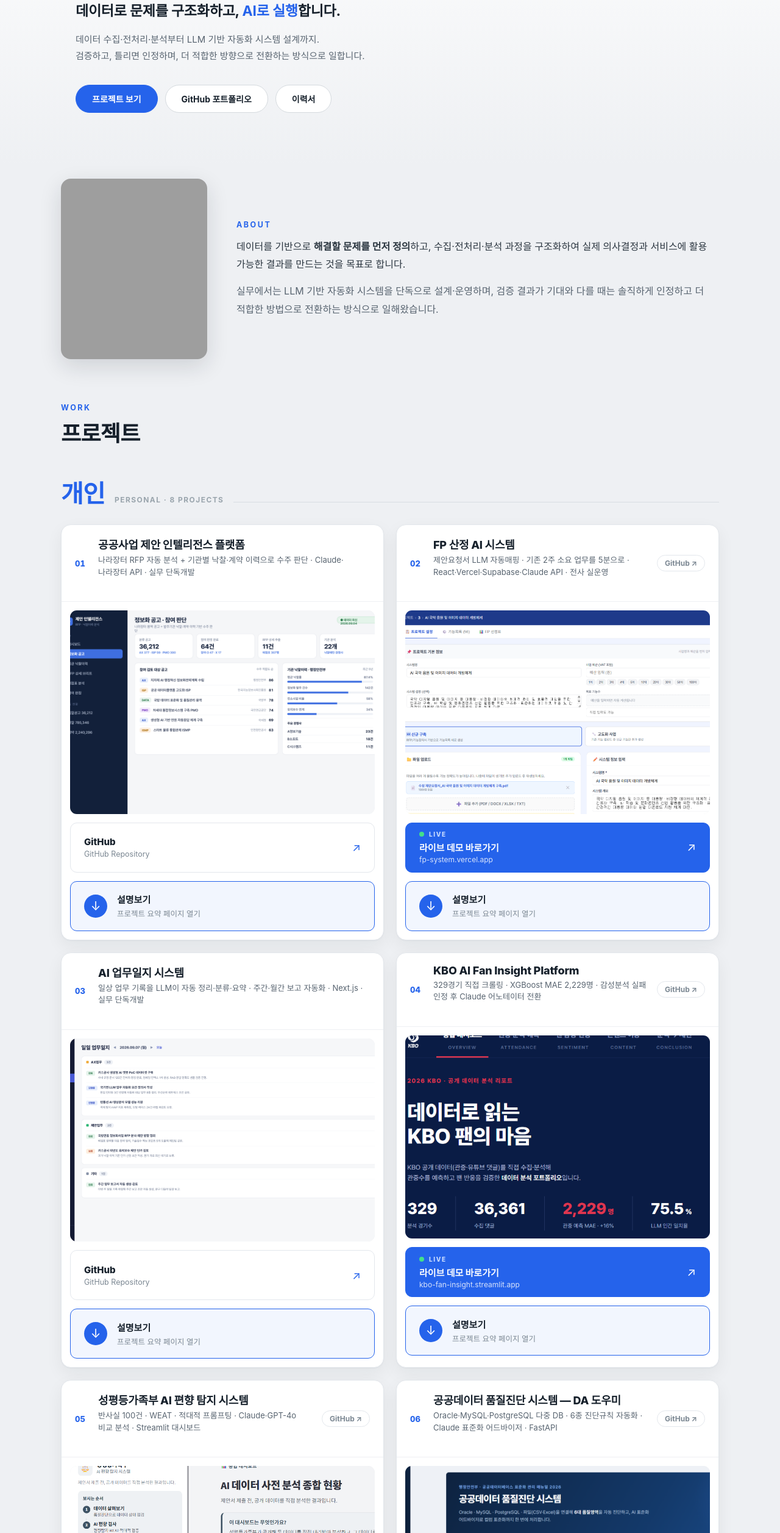
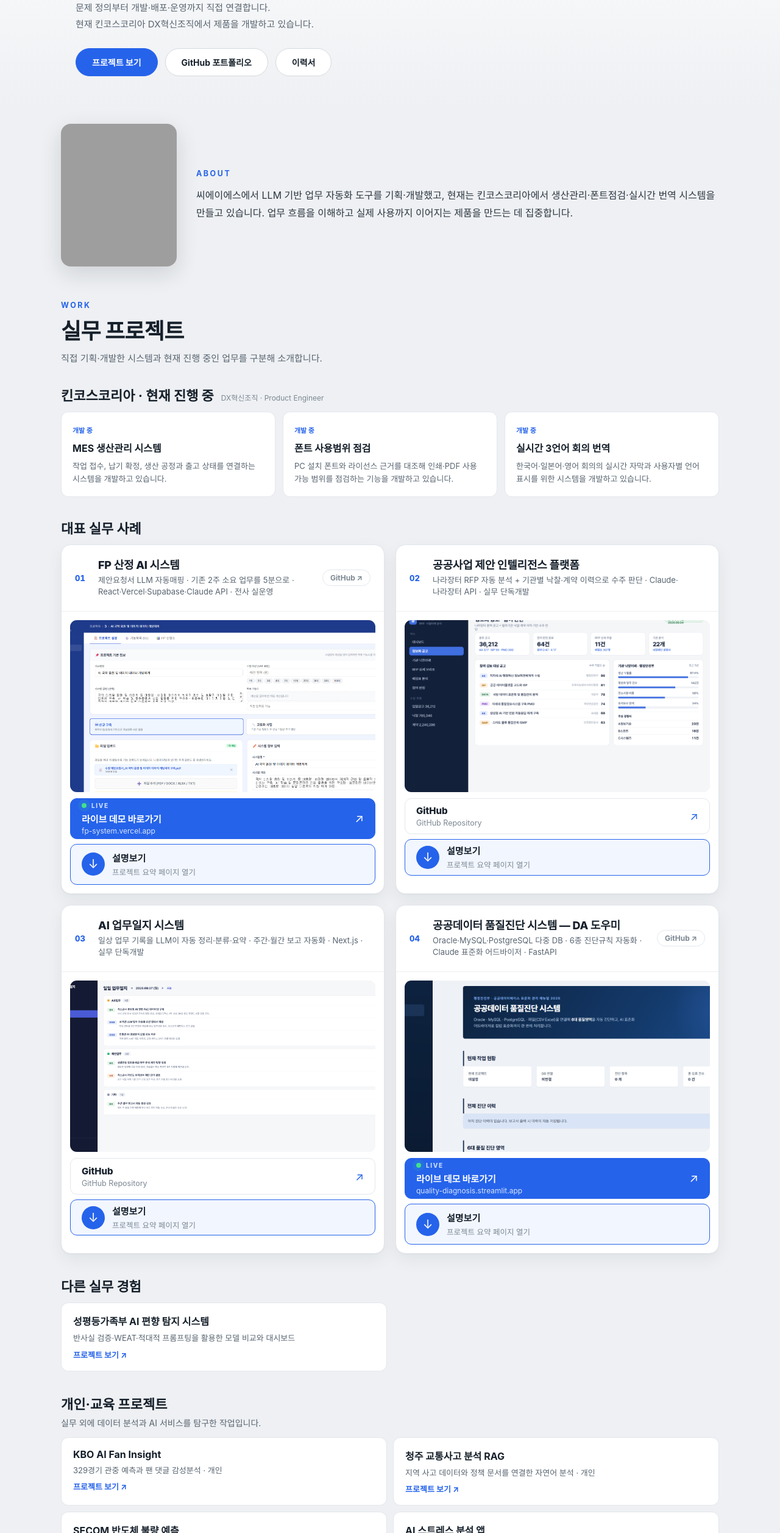
Before and after one commit to rjaekawpxm1-netizen/junsu-portfolio, a plain HTML site: page index.html in a window 1280 px wide. Shown: the part 286-2800 px from the top of the page at 61% size. Drawn offline with nearby package versions, Linux system fonts and the light colour scheme; grey boxes are pictures that could not be loaded; a web font is replaced by a local one.

Commit message:
포트폴리오 실무 중심 구성과 진행 프로젝트 정리

```diff
--- a/index.html
+++ b/index.html
@@ -16,6 +16,24 @@
     body { margin: 0; }
     @keyframes pf-rise { from { opacity: 0; transform: translateY(14px); } to { opacity: 1; transform: none; } }
     @keyframes pf-pulse { 0% { box-shadow: 0 0 0 0 rgba(67,224,138,0.6); } 70% { box-shadow: 0 0 0 7px rgba(67,224,138,0); } 100% { box-shadow: 0 0 0 0 rgba(67,224,138,0); } }
+    .pf-mini-grid { display: grid; grid-template-columns: repeat(3, minmax(0, 1fr)); gap: 12px; }
+    .pf-mini { background: #fff; border: 1px solid #e3e7ec; border-radius: 12px; padding: 18px; }
+    .pf-mini h3 { font-size: 16px; margin: 8px 0; }
+    .pf-mini p { font-size: 13px; line-height: 1.6; color: #586470; margin: 0; }
+    .pf-list { display: grid; grid-template-columns: repeat(2, minmax(0, 1fr)); gap: 10px; }
+    .pf-list-item { display: flex; flex-direction: column; gap: 7px; padding: 17px 19px; background: #fff; border: 1px solid #e3e7ec; border-radius: 12px; }
+    .pf-list-item strong { font-size: 16px; }
+    .pf-list-item span { color: #586470; font-size: 13px; line-height: 1.5; }
+    .pf-list-item a { font-size: 13px; font-weight: 700; color: #2563eb; text-decoration: none; }
+    .pf-list-item a:hover { text-decoration: underline; }
+    @media (max-width: 700px) {
+      .pf-mini-grid, .pf-list { grid-template-columns: 1fr; }
+      .pf-nav { gap: 14px !important; font-size: 12px !important; }
+      .pf-hero h1 { font-size: 58px !important; }
+      .pf-card { min-width: 0 !important; }
+      .pf-card-media { min-width: 0 !important; }
+      .pf-card-links { min-width: 0 !important; }
+    }
   </style>
 </helmet>
 <template id="__bundler_thumbnail"><svg xmlns="http://www.w3.org/2000/svg" viewBox="0 0 100 100"><rect width="100" height="100" fill="#2563eb"/><text x="50" y="62" font-family="sans-serif" font-size="42" font-weight="800" fill="#fff" text-anchor="middle">JS</text></svg></template>
@@ -24,7 +42,7 @@
   <header style="position: sticky; top: 0; z-index: 30; background: rgba(238,240,243,0.82); backdrop-filter: blur(10px); border-bottom: 1px solid #e3e7ec;">
     <div style="max-width: 1080px; margin: 0 auto; padding: 14px 24px; display: flex; align-items: center; justify-content: space-between;">
       <a href="#top" style="font-size: 20px; font-weight: 800; letter-spacing: 0.06em; color: var(--accent, #2563eb); text-decoration: none;">JUNSU</a>
-      <nav style="display: flex; align-items: center; gap: 26px; font-size: 14px; font-weight: 600;">
+      <nav class="pf-nav" style="display: flex; align-items: center; gap: 26px; font-size: 14px; font-weight: 600;">
         <a href="#about" style="color: #16202b; text-decoration: none;">About</a>
         <a href="#projects" style="color: #16202b; text-decoration: none;">Projects</a>
         <a href="https://github.com/rjaekawpxm1-netizen" target="_blank" rel="noopener" style="color: #16202b; text-decoration: none;">GitHub</a>
@@ -33,12 +51,12 @@
   </header>
 
   <section id="top" style="scroll-margin-top: 70px; background: linear-gradient(180deg, #ffffff 0%, #eef0f3 100%);">
-    <div style="max-width: 1080px; margin: 0 auto; padding: 104px 24px 84px;">
-      <p style="font-size: 12.5px; font-weight: 700; letter-spacing: 0.24em; color: var(--accent, #2563eb); margin: 0 0 18px;">DATA × AI · PORTFOLIO</p>
+    <div class="pf-hero" style="max-width: 1080px; margin: 0 auto; padding: 64px 24px 54px;">
+      <p style="font-size: 12.5px; font-weight: 700; letter-spacing: 0.16em; color: var(--accent, #2563eb); margin: 0 0 14px;">PRODUCT ENGINEER · DATA & AI</p>
       <h1 style="font-size: 72px; line-height: 1.02; font-weight: 800; letter-spacing: -0.03em; margin: 0;">이준수</h1>
-      <p style="font-size: 23px; font-weight: 700; margin: 22px 0 0; letter-spacing: -0.01em;">데이터로 문제를 구조화하고, <span style="color: var(--accent, #2563eb);">AI로 실행</span>합니다.</p>
-      <p style="font-size: 15px; line-height: 1.8; color: #586470; max-width: 620px; margin: 18px 0 0;">데이터 수집·전처리·분석부터 LLM 기반 자동화 시스템 설계까지.<br />검증하고, 틀리면 인정하며, 더 적합한 방향으로 전환하는 방식으로 일합니다.</p>
-      <div style="display: flex; flex-wrap: wrap; gap: 12px; margin-top: 34px;">
+      <p style="font-size: 23px; font-weight: 700; margin: 18px 0 0; letter-spacing: -0.01em;">실제 업무에 쓰이는 <span style="color: var(--accent, #2563eb);">AI·데이터 제품</span>을 만듭니다.</p>
+      <p style="font-size: 15px; line-height: 1.8; color: #586470; max-width: 620px; margin: 14px 0 0;">문제 정의부터 개발·배포·운영까지 직접 연결합니다.<br />현재 킨코스코리아 DX혁신조직에서 제품을 개발하고 있습니다.</p>
+      <div style="display: flex; flex-wrap: wrap; gap: 12px; margin-top: 26px;">
         <a href="#projects" style="font-size: 14px; font-weight: 700; white-space: nowrap; padding: 12px 26px; border-radius: 999px; background: var(--accent, #2563eb); color: #fff; text-decoration: none; border: 1px solid var(--accent, #2563eb);">프로젝트 보기</a>
         <a href="https://github.com/rjaekawpxm1-netizen" target="_blank" rel="noopener" style="font-size: 14px; font-weight: 700; white-space: nowrap; padding: 12px 26px; border-radius: 999px; background: #fff; color: #16202b; text-decoration: none; border: 1px solid #d5dade;">GitHub 포트폴리오</a>
         <a href="ppt/profile.pdf" target="_blank" rel="noopener" style="font-size: 14px; font-weight: 700; white-space: nowrap; padding: 12px 26px; border-radius: 999px; background: #fff; color: #16202b; text-decoration: none; border: 1px solid #d5dade;">이력서</a>
@@ -47,22 +65,36 @@
   </section>
 
   <section id="about" style="scroll-margin-top: 70px; padding: 24px 24px 8px;">
-    <div style="max-width: 1080px; margin: 0 auto; display: flex; flex-wrap: wrap; align-items: center; gap: 48px;">
-      <img src="images/myphoto.png" alt="이준수" style="width: 240px; height: 296px; object-fit: cover; border-radius: 16px; flex: none; box-shadow: 0 12px 36px rgba(20,30,40,0.14);" />
+    <div style="max-width: 1080px; margin: 0 auto; display: flex; flex-wrap: wrap; align-items: center; gap: 32px;">
+      <img src="images/myphoto.png" alt="이준수" style="width: 190px; height: 234px; object-fit: cover; border-radius: 16px; flex: none; box-shadow: 0 12px 36px rgba(20,30,40,0.14);" />
       <div style="flex: 1 1 380px; min-width: 320px;">
         <p style="font-size: 12.5px; font-weight: 700; letter-spacing: 0.2em; color: var(--accent, #2563eb); margin: 0 0 14px;">ABOUT</p>
-        <p style="font-size: 16px; line-height: 1.85; color: #2c3741; margin: 0 0 14px;">데이터를 기반으로 <b>해결할 문제를 먼저 정의</b>하고, 수집·전처리·분석 과정을 구조화하여 실제 의사결정과 서비스에 활용 가능한 결과를 만드는 것을 목표로 합니다.</p>
-        <p style="font-size: 16px; line-height: 1.85; color: #586470; margin: 0;">실무에서는 LLM 기반 자동화 시스템을 단독으로 설계·운영하며, 검증 결과가 기대와 다를 때는 솔직하게 인정하고 더 적합한 방법으로 전환하는 방식으로 일해왔습니다.</p>
+        <p style="font-size: 16px; line-height: 1.8; color: #2c3741; margin: 0;">씨에이에스에서 LLM 기반 업무 자동화 도구를 기획·개발했고, 현재는 킨코스코리아에서 생산관리·폰트점검·실시간 번역 시스템을 만들고 있습니다. 업무 흐름을 이해하고 실제 사용까지 이어지는 제품을 만드는 데 집중합니다.</p>
       </div>
     </div>
   </section>
 
-  <section id="projects" style="scroll-margin-top: 70px; padding: 64px 24px 40px;">
+  <section id="projects" style="scroll-margin-top: 70px; padding: 48px 24px 40px;">
     <div style="max-width: 1080px; margin: 0 auto;">
       <p style="font-size: 12.5px; font-weight: 700; letter-spacing: 0.2em; color: var(--accent, #2563eb); margin: 0 0 6px;">WORK</p>
-      <h2 style="font-size: 36px; font-weight: 800; letter-spacing: -0.02em; margin: 0;">프로젝트</h2>
+      <h2 style="font-size: 36px; font-weight: 800; letter-spacing: -0.02em; margin: 0;">실무 프로젝트</h2>
+      <p style="font-size: 15px; color: #586470; line-height: 1.65; margin: 10px 0 0;">직접 기획·개발한 시스템과 현재 진행 중인 업무를 구분해 소개합니다.</p>
 
-      <div style="display: flex; flex-wrap: wrap; gap: 20px; margin-top: 10px; align-items: stretch;">
+      <div style="margin-top: 30px;">
+        <div style="display: flex; align-items: baseline; gap: 12px; margin-bottom: 12px;">
+          <h3 style="font-size: 22px; margin: 0;">킨코스코리아 · 현재 진행 중</h3>
+          <span style="font-size: 12px; color: #7c8893;">DX혁신조직 · Product Engineer</span>
+        </div>
+        <div class="pf-mini-grid">
+          <div class="pf-mini"><span style="font-size: 11px; font-weight: 800; color: #2563eb;">개발 중</span><h3>MES 생산관리 시스템</h3><p>작업 접수, 납기 확정, 생산 공정과 출고 상태를 연결하는 시스템을 개발하고 있습니다.</p></div>
+          <div class="pf-mini"><span style="font-size: 11px; font-weight: 800; color: #2563eb;">개발 중</span><h3>폰트 사용범위 점검</h3><p>PC 설치 폰트와 라이선스 근거를 대조해 인쇄·PDF 사용 가능 범위를 점검하는 기능을 개발하고 있습니다.</p></div>
+          <div class="pf-mini"><span style="font-size: 11px; font-weight: 800; color: #2563eb;">개발 중</span><h3>실시간 3언어 회의 번역</h3><p>한국어·일본어·영어 회의의 실시간 자막과 사용자별 언어 표시를 위한 시스템을 개발하고 있습니다.</p></div>
+        </div>
+      </div>
+
+      <h3 style="font-size: 22px; margin: 34px 0 12px;">대표 실무 사례</h3>
+
+      <div style="display: flex; flex-wrap: wrap; gap: 18px; align-items: stretch;">
       <sc-for list="{{ projects }}" as="p" hint-placeholder-count="0" style="display: contents;">
 
         <sc-if value="{{ p.isHeader }}" hint-placeholder-val="{{ false }}" style="display: contents;">
@@ -74,13 +106,13 @@
         </sc-if>
 
         <sc-if value="{{ p.isCard }}" hint-placeholder-val="{{ true }}" style="display: contents;">
-          <article style="flex: 1 1 calc(50% - 10px); min-width: 340px; display: flex; flex-direction: column; background: #fff; border: 1px solid #e3e7ec; border-radius: 16px; overflow: hidden; box-shadow: 0 1px 2px rgba(20,30,40,0.04), 0 10px 28px rgba(20,30,40,0.06);">
+          <article class="pf-card" style="flex: 1 1 calc(50% - 10px); min-width: 340px; display: flex; flex-direction: column; background: #fff; border: 1px solid #e3e7ec; border-radius: 16px; overflow: hidden; box-shadow: 0 1px 2px rgba(20,30,40,0.04), 0 10px 28px rgba(20,30,40,0.06);">
 
             <div style="display: flex; align-items: center; gap: 16px; padding: 18px 22px; border-bottom: 1px solid #eef0f3;">
               <span style="font-size: 13px; font-weight: 800; font-variant-numeric: tabular-nums; color: var(--accent, #2563eb); flex: none; min-width: 22px;">{{ p.idx }}</span>
               <div style="flex: 1; min-width: 0;">
                 <div style="font-size: 18px; font-weight: 800; letter-spacing: -0.01em; color: #16202b;">{{ p.name }}</div>
-                <div style="font-size: 13px; line-height: 1.5; color: #586470; margin-top: 4px; min-height: 59px; display: -webkit-box; -webkit-line-clamp: 3; -webkit-box-orient: vertical; overflow: hidden;">{{ p.tagline }}</div>
+                <div style="font-size: 13px; line-height: 1.5; color: #586470; margin-top: 4px; min-height: 42px; display: -webkit-box; -webkit-line-clamp: 2; -webkit-box-orient: vertical; overflow: hidden;">{{ p.tagline }}</div>
               </div>
               <sc-if value="{{ p.hasLive }}" hint-placeholder-val="{{ false }}">
                 <a href="{{ p.link }}" target="_blank" rel="noopener" style="flex: none; font-size: 12px; font-weight: 700; color: #7c8893; text-decoration: none; border: 1px solid #e3e7ec; padding: 5px 12px; border-radius: 999px; transition: color 0.15s ease, border-color 0.15s ease;" style-hover="color: var(--accent, #2563eb); border-color: var(--accent, #2563eb);">GitHub ↗</a>
@@ -90,16 +122,16 @@
               </sc-if>
             </div>
 
-            <div style="display: flex; flex-wrap: wrap; gap: 14px; padding: var(--bodypad, 14px);">
+            <div style="display: flex; flex-wrap: wrap; gap: 10px; padding: var(--bodypad, 14px);">
 
-              <div style="flex: 1 1 320px; min-width: 280px; aspect-ratio: 3 / 2; border-radius: 11px; overflow: hidden; background: #f1f3f5;">
+              <div class="pf-card-media" style="flex: 1 1 320px; min-width: 280px; aspect-ratio: 16 / 9; border-radius: 11px; overflow: hidden; background: #f1f3f5;">
                 {{ p.media }}
               </div>
 
-              <div style="flex: 1 1 300px; min-width: 260px; display: flex; flex-direction: column; gap: 14px;">
+              <div class="pf-card-links" style="flex: 1 1 300px; min-width: 260px; display: flex; flex-direction: column; gap: 8px;">
 
                 <sc-if value="{{ p.hasLive }}" hint-placeholder-val="{{ true }}">
-                  <a href="{{ p.live }}" target="_blank" rel="noopener" style="flex: 1; min-height: 82px; display: flex; align-items: center; justify-content: space-between; gap: 12px; padding: 0 22px; border: 1px solid var(--accent, #2563eb); border-radius: 11px; text-decoration: none; background: var(--accent, #2563eb); transition: filter 0.15s ease;" style-hover="filter: brightness(1.08);">
+                  <a href="{{ p.live }}" target="_blank" rel="noopener" style="flex: 1; min-height: 58px; display: flex; align-items: center; justify-content: space-between; gap: 12px; padding: 8px 18px; border: 1px solid var(--accent, #2563eb); border-radius: 11px; text-decoration: none; background: var(--accent, #2563eb); transition: filter 0.15s ease;" style-hover="filter: brightness(1.08);">
                     <span style="min-width: 0;">
                       <span style="display: flex; align-items: center; gap: 8px;">
                         <span style="width: 8px; height: 8px; border-radius: 50%; background: #43e08a; animation: pf-pulse 1.8s infinite;"></span>
@@ -112,7 +144,7 @@
                   </a>
                 </sc-if>
                 <sc-if value="{{ p.repoPrimary }}" hint-placeholder-val="{{ false }}">
-                  <a href="{{ p.link }}" target="_blank" rel="noopener" style="flex: 1; min-height: 82px; display: flex; align-items: center; justify-content: space-between; gap: 12px; padding: 0 22px; border: 1px solid #e3e7ec; border-radius: 11px; text-decoration: none; transition: border-color 0.15s ease, background 0.15s ease;" style-hover="border-color: var(--accent, #2563eb); background: #f7f9fc;">
+                  <a href="{{ p.link }}" target="_blank" rel="noopener" style="flex: 1; min-height: 58px; display: flex; align-items: center; justify-content: space-between; gap: 12px; padding: 8px 18px; border: 1px solid #e3e7ec; border-radius: 11px; text-decoration: none; transition: border-color 0.15s ease, background 0.15s ease;" style-hover="border-color: var(--accent, #2563eb); background: #f7f9fc;">
                     <span style="min-width: 0;">
                       <span style="display: block; font-size: 15px; font-weight: 800; color: #16202b;">GitHub</span>
                       <span style="display: block; font-size: 12.5px; color: #7c8893; margin-top: 3px;">{{ p.linkLabel }}</span>
@@ -121,7 +153,7 @@
                   </a>
                 </sc-if>
 
-                <a href="{{ p.pdf }}" target="_blank" rel="noopener" style="flex: 1; min-height: 82px; display: flex; align-items: center; gap: 16px; padding: 0 22px; border: 1px solid var(--accent, #2563eb); border-radius: 11px; text-decoration: none; background: color-mix(in srgb, var(--accent, #2563eb) 6%, #fff); transition: background 0.15s ease;" style-hover="background: color-mix(in srgb, var(--accent, #2563eb) 13%, #fff);">
+                <a href="{{ p.pdf }}" target="_blank" rel="noopener" style="flex: 1; min-height: 58px; display: flex; align-items: center; gap: 12px; padding: 8px 18px; border: 1px solid var(--accent, #2563eb); border-radius: 11px; text-decoration: none; background: color-mix(in srgb, var(--accent, #2563eb) 6%, #fff); transition: background 0.15s ease;" style-hover="background: color-mix(in srgb, var(--accent, #2563eb) 13%, #fff);">
                   <span style="flex: none; width: 38px; height: 38px; border-radius: 999px; background: var(--accent, #2563eb); color: #fff; display: flex; align-items: center; justify-content: center; font-size: 20px; line-height: 1;">↓</span>
                   <span style="min-width: 0;">
                     <span style="display: block; font-size: 15px; font-weight: 800; color: #16202b;">설명보기</span>
@@ -136,12 +168,35 @@
 
       </sc-for>
       </div>
+
+      <div style="margin-top: 36px;">
+        <h3 style="font-size: 22px; margin: 0 0 12px;">다른 실무 경험</h3>
+        <div class="pf-list">
+          <div class="pf-list-item">
+            <strong>성평등가족부 AI 편향 탐지 시스템</strong>
+            <span>반사실 검증·WEAT·적대적 프롬프팅을 활용한 모델 비교와 대시보드</span>
+            <a href="ppt/gender-bias.html" target="_blank" rel="noopener">프로젝트 보기 ↗</a>
+          </div>
+        </div>
+      </div>
+
+      <div style="margin-top: 36px;">
+        <h3 style="font-size: 22px; margin: 0 0 6px;">개인·교육 프로젝트</h3>
+        <p style="font-size: 14px; color: #586470; margin: 0 0 14px;">실무 외에 데이터 분석과 AI 서비스를 탐구한 작업입니다.</p>
+        <div class="pf-list">
+          <div class="pf-list-item"><strong>KBO AI Fan Insight</strong><span>329경기 관중 예측과 팬 댓글 감성분석 · 개인</span><a href="ppt/kbo.html" target="_blank" rel="noopener">프로젝트 보기 ↗</a></div>
+          <div class="pf-list-item"><strong>청주 교통사고 분석 RAG</strong><span>지역 사고 데이터와 정책 문서를 연결한 자연어 분석 · 개인</span><a href="ppt/cheongju.html" target="_blank" rel="noopener">프로젝트 보기 ↗</a></div>
+          <div class="pf-list-item"><strong>SECOM 반도체 불량 예측</strong><span>고차원 센서 데이터 분석과 불균형 분류 · 개인</span><a href="ppt/secom.html" target="_blank" rel="noopener">프로젝트 보기 ↗</a></div>
+          <div class="pf-list-item"><strong>AI 스트레스 분석 앱</strong><span>얼굴·음성·설문을 결합한 스트레스 분석 · 대학 팀 프로젝트, 팀장</span><a href="ppt/stress.html" target="_blank" rel="noopener">프로젝트 보기 ↗</a></div>
+          <div class="pf-list-item"><strong>호텔 예약 위험도 분석</strong><span>취소율 대신 손실규모를 기준으로 위험 예약 도출 · 팀 프로젝트, 팀장</span><a href="ppt/hotel.html" target="_blank" rel="noopener">프로젝트 보기 ↗</a></div>
+        </div>
+      </div>
     </div>
   </section>
 
   <footer style="border-top: 1px solid #e3e7ec; margin-top: 36px;">
     <div style="max-width: 1080px; margin: 0 auto; padding: 30px 24px 48px; display: flex; flex-wrap: wrap; gap: 14px; align-items: center; justify-content: space-between;">
-      <span style="font-size: 13px; color: #7c8893;">© 2026 이준수 · Data × AI Portfolio</span>
+      <span style="font-size: 13px; color: #7c8893;">© 2026 이준수 · Product Engineer Portfolio</span>
       <a href="https://github.com/rjaekawpxm1-netizen" target="_blank" rel="noopener" style="font-size: 13px; font-weight: 700; color: var(--accent, #2563eb); text-decoration: none;">github.com/rjaekawpxm1-netizen ↗</a>
     </div>
   </footer>
@@ -218,10 +273,10 @@ class Component extends DCLogic {
       cardgap: compact ? '12px' : '20px',
       bodypad: compact ? '11px' : '14px',
       projects: [
-        head('개인', 'Personal · 8 Projects'),
-        ...personal,
-        head('팀', 'Team · 2 Projects'),
-        ...team,
+        { ...personal[1], idx: '01' },
+        { ...personal[0], idx: '02' },
+        { ...personal[2], idx: '03' },
+        { ...personal[5], idx: '04' },
       ],
     };
   }
```
